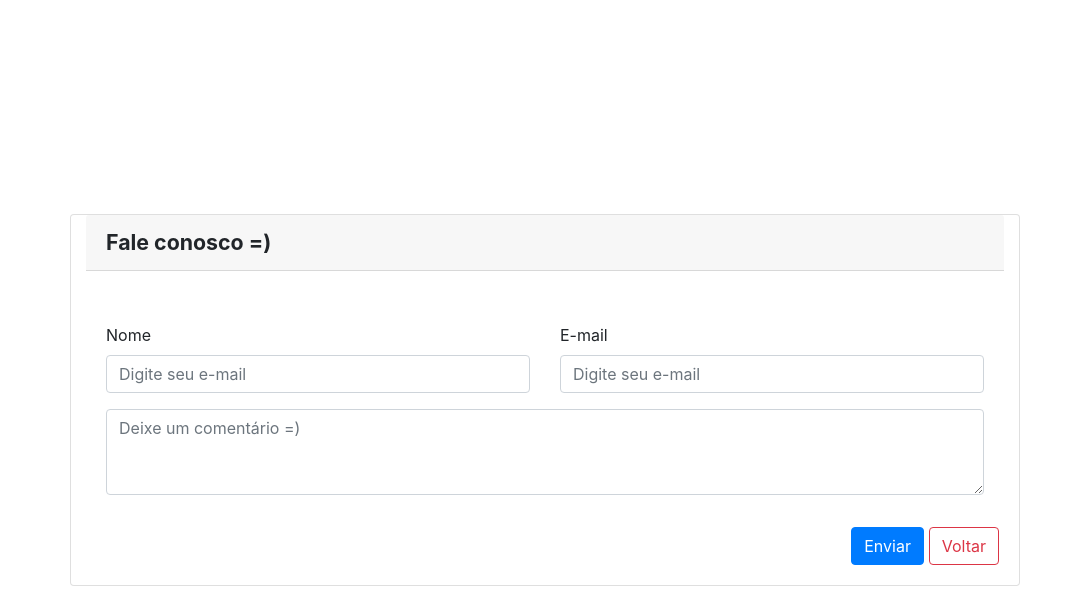
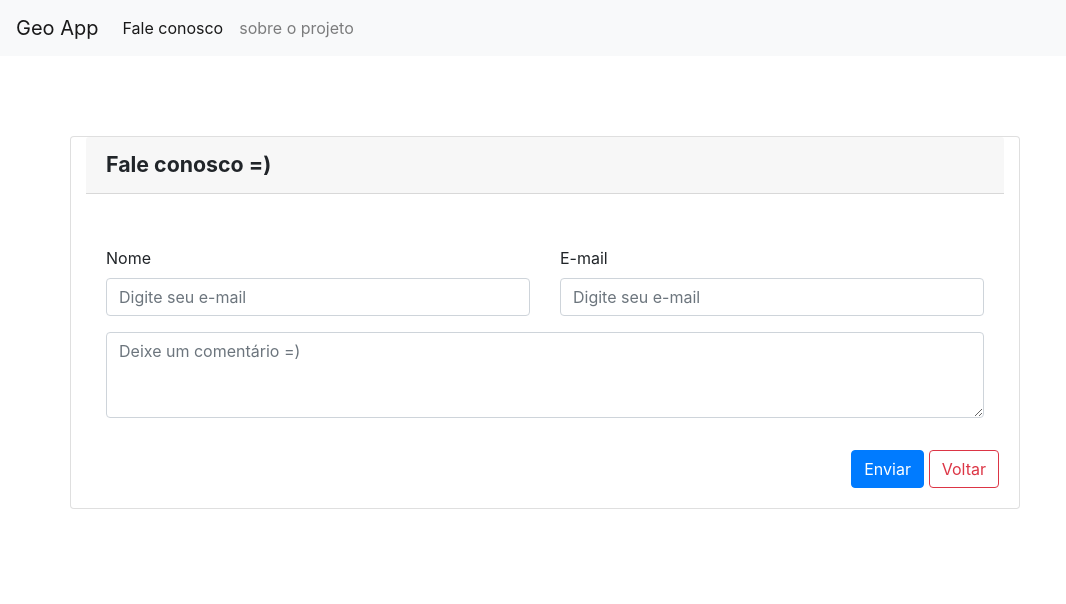
Before and after one commit to gabrielbucalon/geo-app, a website: page src/pages/contact-us.html in a window 1280 px wide. Shown: the whole page, without its empty margins (0-1066 px from the left). Drawn offline with nearby package versions, Linux system fonts and the light colour scheme.

Commit message:
feat: added navbar in screen on contact-us and adjust on css

```diff
--- a/src/pages/contact-us.html
+++ b/src/pages/contact-us.html
@@ -15,7 +15,28 @@
 </head>
 
 <body>
-    <main class="container">
+    <header class="header-contact-us">
+        <nav class="navbar navbar-expand-lg navbar-light bg-light">
+            <button class="navbar-toggler" type="button" data-toggle="collapse" data-target="#navbarTogglerDemo01"
+                aria-controls="navbarTogglerDemo01" aria-expanded="false" aria-label="Toggle navigation">
+                <span class="navbar-toggler-icon"></span>
+            </button>
+            <div class="collapse navbar-collapse" id="navbarTogglerDemo01">
+                <a class="navbar-brand" href="/index.html">Geo App</a>
+                <ul class="navbar-nav mr-auto mt-2 mt-lg-0">
+                    <li class="nav-item active">
+                        <a class="nav-link" href="/src/pages/contact-us.html">Fale conosco <span
+                                class="sr-only">(current)</span></a>
+                    </li>
+                    <li class="nav-item">
+                        <a class="nav-link" href="/src/pages/about-us.html">sobre o projeto</a>
+                    </li>
+                </ul>
+            </div>
+        </nav>
+    </header>
+
+    <main class="container content-card">
         <section class="row align-items-center">
             <div class="card col-10">
                 <div class="card-header">
@@ -38,7 +59,7 @@
                     </div>
                     <div class="btns">
                         <a type="submit" class="btn btn-primary">Enviar</a>
-                        <a href="../../index.html"> <button type="button" class="btn btn-outline-danger">
+                        <a href="/index.html"> <button type="button" class="btn btn-outline-danger">
                                 Voltar</button> </a>
                     </div>
                 </div>
--- a/src/styles/contact-us.css
+++ b/src/styles/contact-us.css
@@ -1,7 +1,5 @@
-body {
-  display: flex;
-  justify-content: center;
-  align-items: center;
+.header-contact-us {
+  margin-bottom: 5em;
 }
 
 main section {
```
